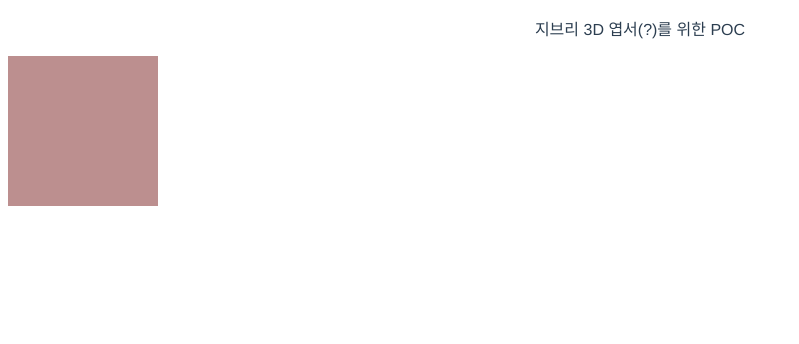
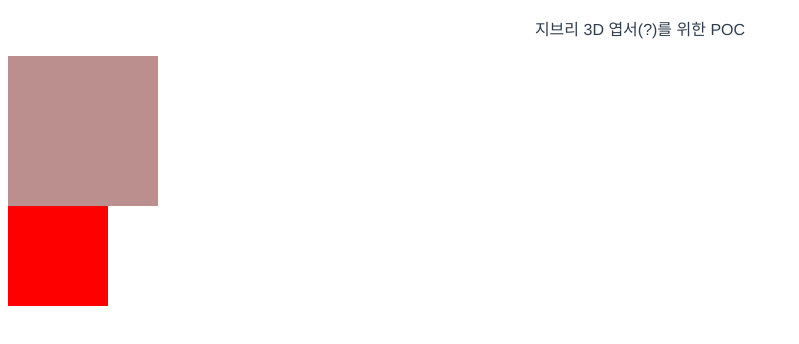
Before and after one commit to idoasisay/ghibli-fan-goods, a Vue app in the folder client/: page / in a window 1280 px wide. Shown: the top 344 px of the page, without its empty margins (0-799 px from the left). Built offline with nearby package versions, Linux system fonts and the light colour scheme.

Commit message:
pratice updown rotate

```diff
--- a/client/src/views/MainView.vue
+++ b/client/src/views/MainView.vue
@@ -3,6 +3,7 @@
     <HeaderText />
     <div>
       <div class="circle" ref="cir" @mousemove="trans"></div>
+      <div class="square" ref="squ" @mousemove="skew"></div>
     </div>
   </div>
 </template>
@@ -30,6 +31,11 @@ export default {
       this.$refs.cir.style.setProperty("--mouse-x", e.clientX);
       this.$refs.cir.style.setProperty("--mouse-y", e.clientY);
     },
+    skew: function (e) {
+      this.$refs.squ.style.setProperty("--mouse-x", e.clientX);
+      this.$refs.squ.style.setProperty("--mouse-y", e.clientY);
+      console.log(e.clientY);
+    },
   },
 };
 </script>
@@ -41,7 +47,14 @@ export default {
   background-color: rosybrown;
   transform-origin: center;
   transform: translateX(calc(var(--mouse-x) * 0.3px))
-    translateY(calc(var(--mouse-y) * 0.3px));
+    translateY(calc(var(--mouse-y) * 0.1px));
   transition: transform 0.5 ease;
 }
+.square {
+  width: 100px;
+  height: 100px;
+  background-color: red;
+  transform: perspective(150px) rotateX(calc(var(--mouse-y) * 0.1deg));
+  /* transition: transform 0.5 ease; */
+}
 </style>
```
